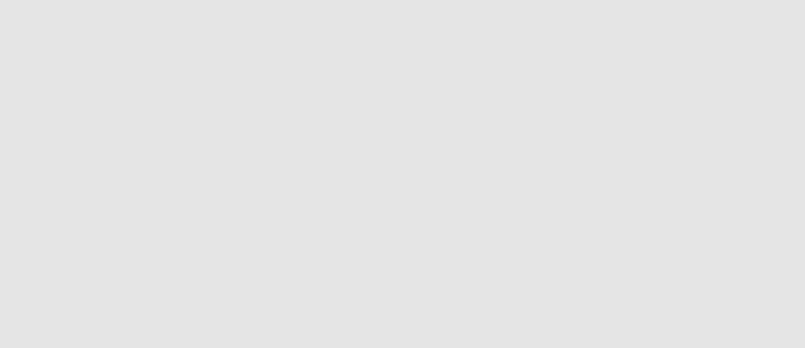
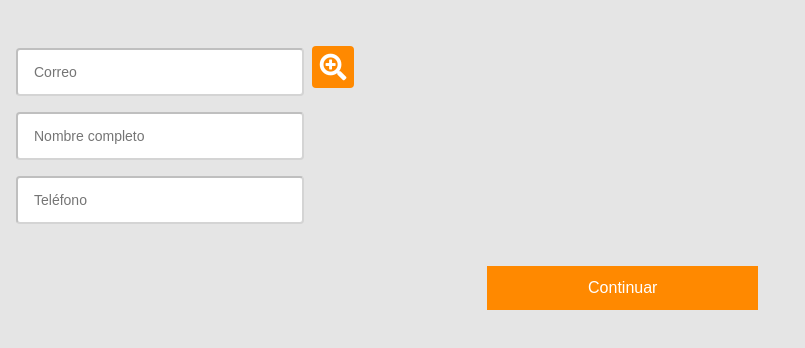
Before and after one commit to Koopa-Troop/KoopaPOS-frontend, a React app: page /search-customer in a window 1280 px wide. Shown: the top 348 px of the page, without its empty margins (0-805 px from the left). Built offline with nearby package versions, Linux system fonts and the light colour scheme; a web font is replaced by a local one.

Commit message:
add customer view and other actions

```diff
--- a/src/actions/index.js
+++ b/src/actions/index.js
@@ -8,7 +8,18 @@ export const removeToCart = payload => ({
   payload,
 });
 
+export const findCustomer = payload => ({
+  type: 'FIND_CUSTOMER',
+  payload,
+});
+
+export const resetCart = () => ({
+  type: 'RESET_CART',
+});
+
 export default {
   addToCart,
   removeToCart,
+  findCustomer,
+  resetCart,
 };
--- a/src/assets/styles/Checkout.scss
+++ b/src/assets/styles/Checkout.scss
@@ -1,12 +1,18 @@
 section.checkout__products {
   margin: 1em 1em 1.5em;
-  .checkout__products__pay__actions {
+  & > .checkout__products__pay__control,
+  & > .checkout__products__pay__exchange,
+  & > .checkout__products__pay__customer {
+    margin-top: 12px;
+  }
+  & .checkout__products__pay__actions {
+    margin-top: 16px;
     display: flex;
     align-items: center;
     flex-direction: column;
     justify-content: center;
     width: 100%;
-    & a{
+    & > a, & > div{
       margin-top: 16px;
     }
   }
--- /dev/null
+++ b/src/assets/styles/SearchCustomer.scss
@@ -0,0 +1,50 @@
+form.search__customer__form {
+  display: flex;
+  align-items: flex-start;
+  flex-direction: column;
+  justify-content: flex-start;
+  margin-top: 30px;
+  margin-left: 16px;
+  & .search__customer__input {
+    margin-top: 16px;
+    & input {
+      width: 280px;
+      height: 42px;
+      border-color: rgba($color: black, $alpha: 0.25);
+      border-radius: 4px;
+      &::placeholder {
+        font-size: 14px;
+        padding-left: 14px;
+      }
+    }
+    & .search__customer__button {
+      background-color: #ff8900;
+      color: white;
+      height: 42px;
+      width: 42px;
+      margin-left: 8px;
+      border: none;
+      border-radius: 4px;
+    }
+  }
+  & .search__customer__submit {
+    display: flex;
+    align-items: center;
+    flex-direction: row;
+    justify-content: center;
+    margin-top: 48px;
+    width: 96%;
+    height: 0;
+    & input {
+      background-color: #ff8900;
+      border: 0;
+      width: 271px;
+      height: 44px;
+      margin-top: 32px;
+      color: white;
+      appearance: none;
+      border-radius: 0px;
+      font-size: 16px;
+    }
+  }
+}
--- a/src/containers/Checkout.jsx
+++ b/src/containers/Checkout.jsx
@@ -2,13 +2,24 @@ import React, { useState } from 'react';
 import { Link } from 'react-router-dom';
 import { connect } from 'react-redux';
 import IconInput from '../components/IconInput';
+import { resetCart } from '../actions';
 import '../assets/styles/Checkout.scss';
 
-const Checkout = ({ quantity, total }) => {
+const Checkout = ({ quantity, total, customer, history, resetCart }) => {
   const [pay = 0, changePay] = useState();
-  console.log('pay', pay);
   const exChange = (pay <= total) ? 0 : pay - total;
-  console.log('exchange', exChange);
+  const customerHasBeenSelected = Object.keys(customer).length > 0;
+
+  const handlePay = (event) => {
+    if (pay < total) {
+      event.preventDefault();
+      console.log('validation');
+    } else {
+      resetCart();
+      history.push('/');
+    }
+  };
+
   return (
     <section className='checkout__products'>
       <div className='checkout__products__total'>
@@ -33,36 +44,36 @@ const Checkout = ({ quantity, total }) => {
         Cambio: &nbsp;
         {exChange.toFixed(2)}
       </div>
+      { customerHasBeenSelected &&
+        <div className='checkout__products__pay__customer'>{customer.fullname}</div>
+      }
       <div className='checkout__products__pay__actions'>
-        <Link to='/' className='undecored'>
-          <div className='link__button'>Buscar Cliente</div>
-        </Link>
+        { !customerHasBeenSelected && (
+          <Link to='/search-customer' className='undecored'>
+            <div className='link__button'>Buscar Cliente</div>
+          </Link>
+        )}
         <Link to='/' className='undecored'>
           <div className='link__button'>Cancelar</div>
         </Link>
-        <Link
-          to='/'
-          className='undecored'
-          onClick={(e) => {
-            if (pay < total) {
-              e.preventDefault();
-              console.log('validation');
-            }
-          }}
-        >
+        <div onClick={handlePay} role='link' tabIndex={0}>
           <div className='link__button'>Continuar</div>
-        </Link>
+        </div>
       </div>
     </section>
   );
 };
 
 const mapStateToProps = (state) => {
-  console.log(state.cart);
   return {
     quantity: state.quantity,
     total: state.total,
+    customer: state.customer,
   };
 };
 
-export default connect(mapStateToProps, null)(Checkout);
+const mapDispatchToProps = {
+  resetCart,
+};
+
+export default connect(mapStateToProps, mapDispatchToProps)(Checkout);
--- a/src/containers/ProductList.jsx
+++ b/src/containers/ProductList.jsx
@@ -1,5 +1,4 @@
 import React from 'react';
-import { Link } from 'react-router-dom';
 import { connect } from 'react-redux';
 import Header from '../components/Header';
 import '../assets/styles/ProductList.scss';
@@ -41,11 +40,10 @@ const ProductList = ({ products, history }) => (
   </>
 );
 
-const mapStateToProps = state => {
+const mapStateToProps = (state) => {
   return {
     products: state.products,
   };
 };
 
-
 export default connect(mapStateToProps, null)(ProductList);
--- /dev/null
+++ b/src/containers/SearchCustomer.jsx
@@ -0,0 +1,75 @@
+import React, { useState } from 'react';
+import { connect } from 'react-redux';
+import { findCustomer } from '../actions';
+import '../assets/styles/SearchCustomer.scss';
+
+const SearchCustomer = ({ customer, findCustomer, history }) => {
+  const [form, setValues] = useState({
+    email: '',
+    fullname: '',
+    phone: '',
+  });
+  const handleInput = event => setValues({
+    ...form,
+    [event.target.name]: event.target.value,
+  });
+
+  const handleSubmit = (event) => {
+    event.preventDefault();
+    history.goBack();
+  };
+
+  console.log(form);
+
+  return (
+    <form className='search__customer__form' onSubmit={handleSubmit}>
+      <div className='search__customer__input'>
+        <input
+          type='email'
+          name='email'
+          pattern='[^ @]*@[^ @]*'
+          onChange={handleInput}
+          placeholder='Correo'
+          defaultValue={customer.email}
+        />
+        <button type='button' className='search__customer__button' onClick={() => findCustomer(form)}>
+          <i className='fas fa-2x fa-search-plus' />
+        </button>
+      </div>
+      <div className='search__customer__input'>
+        <input
+          type='text'
+          name='fullname'
+          onChange={handleInput}
+          placeholder='Nombre completo'
+          defaultValue={customer.fullname}
+        />
+      </div>
+      <div className='search__customer__input'>
+        <input
+          type='number'
+          name='phone'
+          pattern='\d*'
+          onChange={handleInput}
+          placeholder='Teléfono'
+          defaultValue={customer.phone}
+        />
+      </div>
+      <div className='search__customer__submit'>
+        <input type='submit' value='Continuar' />
+      </div>
+    </form>
+  );
+};
+
+const mapStateToProps = (state) => {
+  return {
+    customer: state.customer,
+  };
+};
+
+const mapDispatchToProps = {
+  findCustomer,
+};
+
+export default connect(mapStateToProps, mapDispatchToProps)(SearchCustomer);
--- a/src/initialState.js
+++ b/src/initialState.js
@@ -1,5 +1,8 @@
 const initialState = {
   search: '',
+  quantity: 10,
+  total: 15.2,
+  customer: {},
   cart: [
     {
       id: '1',
@@ -18,8 +21,6 @@ const initialState = {
       quantity: 5,
     },
   ],
-  quantity: 10,
-  total: 15.2,
   products: [
     {
       id: '1',
@@ -95,6 +96,13 @@ const initialState = {
       availability: true,
     },
   ],
+  customers: [
+    {
+      fullname: 'Jocelyn Hernández',
+      phone: '9999999999',
+      email: 'email@abc.com',
+    },
+  ],
 };
 
 export default initialState;
--- a/src/reducers/index.js
+++ b/src/reducers/index.js
@@ -35,6 +35,21 @@ const reducer = (state, action) => {
         total: total - (removed[0].quantity * removed[0].price),
       });
     }
+    case 'FIND_CUSTOMER': {
+      const customer = state.customers.find(customer => customer.email === action.payload.email);
+      return ({
+        ...state,
+        customer,
+      });
+    }
+    case 'RESET_CART':
+      return ({
+        ...state,
+        customer: {},
+        cart: [],
+        quantity: 0,
+        total: 0,
+      });
     default:
       return state;
   }
--- a/src/routes/App.jsx
+++ b/src/routes/App.jsx
@@ -5,6 +5,7 @@ import ProductList from '../containers/ProductList';
 import Product from '../containers/Product';
 import Cart from '../containers/Cart';
 import Checkout from '../containers/Checkout';
+import SearchCustomer from '../containers/SearchCustomer';
 
 const App = () => (
   <BrowserRouter>
@@ -14,6 +15,7 @@ const App = () => (
       <Route exact path='/product/:id' component={Product} />
       <Route exact path='/cart' component={Cart} />
       <Route exact path='/checkout' component={Checkout} />
+      <Route exact path='/search-customer' component={SearchCustomer} />
     </Switch>
   </BrowserRouter>
 );
```
